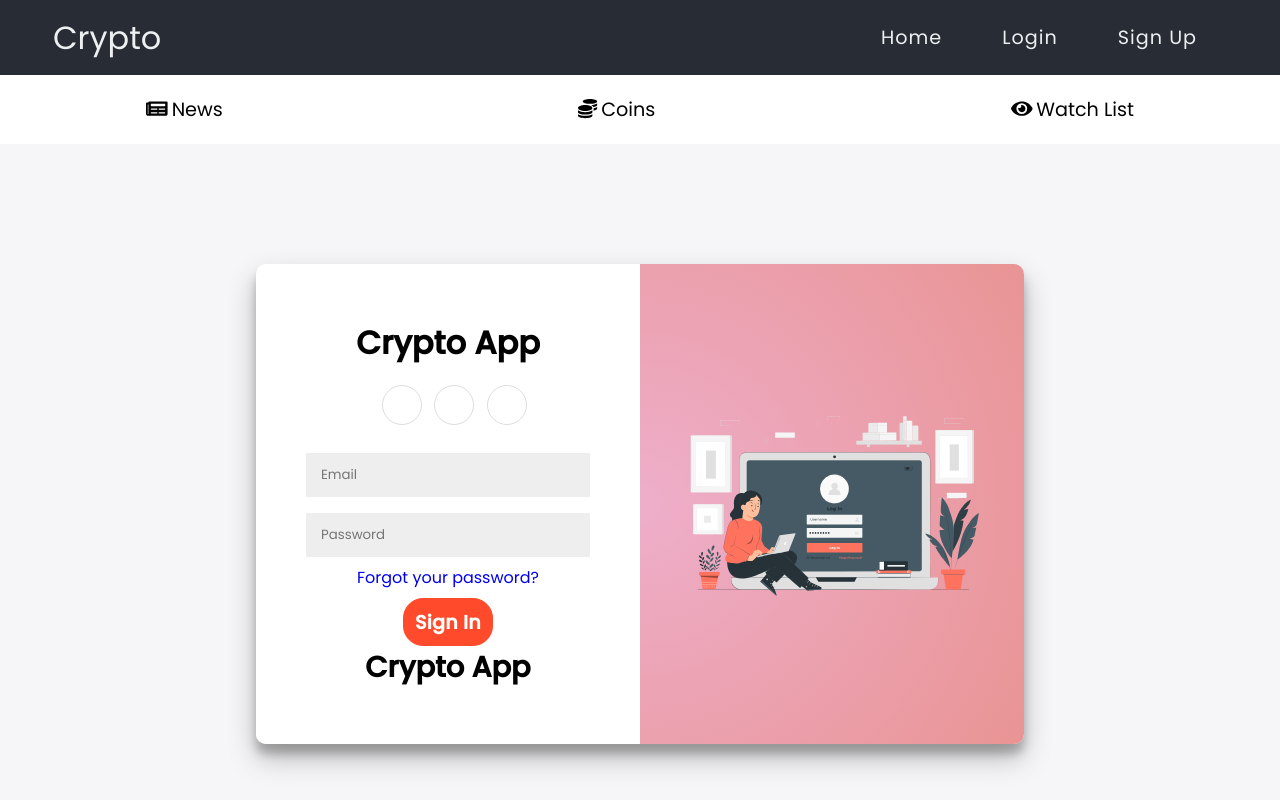
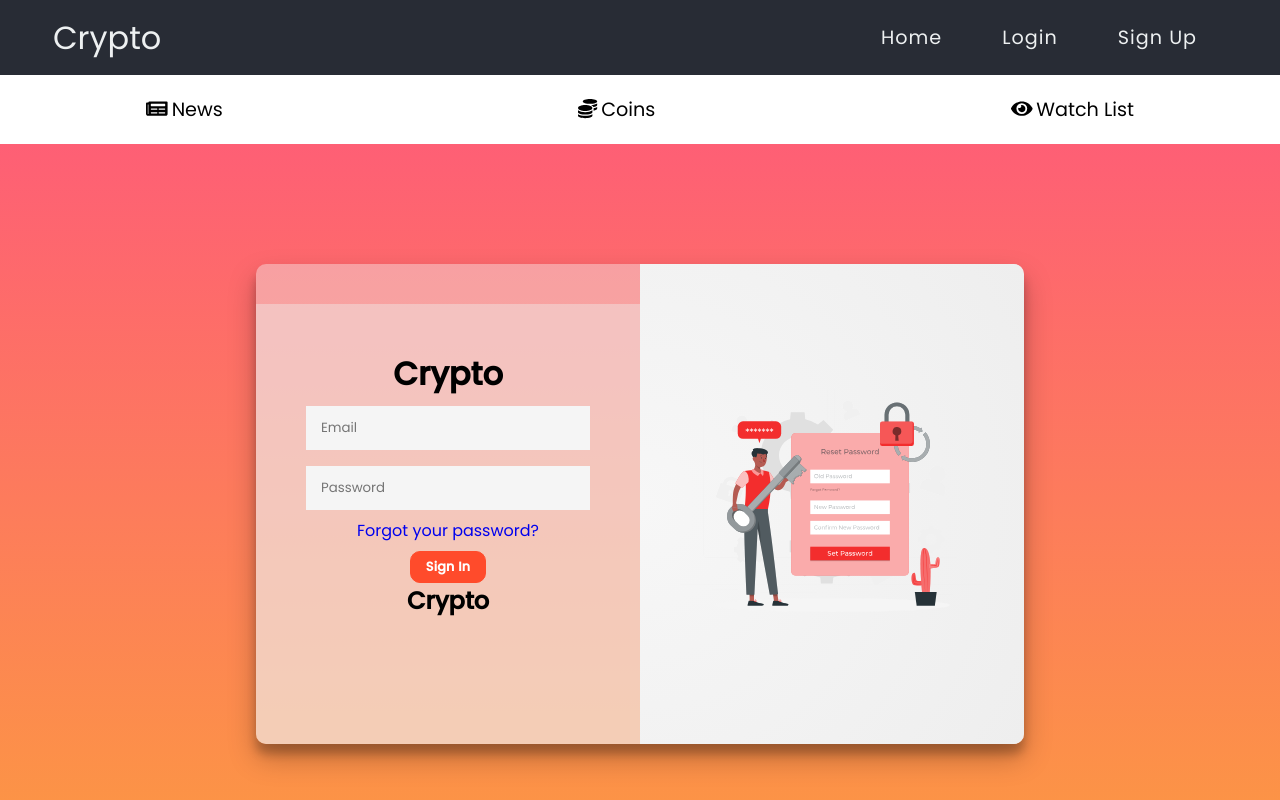
Before and after one commit to SanskritiKhatiyan/crypto-app, a React (Create React App) app in the folder frontend/: page /signin in a window 1280 px wide. Shown: the top 800 px of the page. Built offline with nearby package versions, Linux system fonts and the light colour scheme.

Commit message:
Testing Phase UI 1

```diff
--- a/frontend/src/components/Signin/Signin.css
+++ b/frontend/src/components/Signin/Signin.css
@@ -1,9 +1,9 @@
 * {
   box-sizing: border-box;
 }
-
+/* peechey ka gradient  */
 .body_wrapper {
-  background: #f6f5f7;
+  background-image: linear-gradient(#fe5f75, #fc9842);
   display: flex;
   justify-content: center;
   align-items: center;
@@ -12,31 +12,32 @@
   height: 90vh;
 }
 #title {
-  margin-top: -45vh;
+  margin-top: -50vh;
+  font-family: "Poppins", sans-serif;
 }
 
 #lower_title {
   top: 35vh;
   position: relative;
   font-weight: bold;
-  font-size: 1.8rem;
+  font-size: 1.5rem;
 }
 
 #signin {
-  border-radius: 20px;
+  border-radius: 10px;
   border: 1px solid #ff4b2b;
   top: 30vh;
   left: -7vw;
-  height: 6vh;
-  width: 7vw;
+  height: 4vh;
+  width: 6vw;
   color: #ffffff;
   background-color: #ff4b2b;
-  font-size: 1.2rem;
+  font-size: 0.8rem;
   font-weight: bold;
 }
 
 .form_css {
-  background-color: #ffffff;
+  background: rgba(238, 238, 238, 0.411);
   display: flex;
   align-items: center;
   justify-content: center;
@@ -47,7 +48,7 @@
 }
 
 input {
-  background-color: #eee;
+  background-color: whitesmoke;
   border: none;
   padding: 12px 15px;
   margin: 8px 0;
@@ -55,7 +56,7 @@ input {
 }
 
 .container_signin {
-  background-color: #fff;
+  background: rgba(238, 238, 238, 0.411);
   border-radius: 10px;
   box-shadow: 0 14px 28px rgba(0, 0, 0, 0.25), 0 10px 10px rgba(0, 0, 0, 0.22);
   position: relative;
@@ -95,11 +96,11 @@ input {
   /* background: #FF416C;
 	background: -webkit-linear-gradient(to right, #FF4B2B, #FF416C);
 	background: linear-gradient(to right, #FF4B2B, #FF416C); */
-  background: rgb(238, 174, 202);
+  background: rgba(238, 238, 238, 0.411);
   background: radial-gradient(
     circle,
-    rgba(238, 174, 202, 1) 0%,
-    rgba(233, 148, 148, 1) 100%
+    rgb(247, 247, 247) 0%,
+    rgb(238, 238, 238) 100%
   );
   background-repeat: no-repeat;
   background-size: cover;
--- a/frontend/src/components/Signin/Signin.js
+++ b/frontend/src/components/Signin/Signin.js
@@ -1,6 +1,6 @@
 import React, { useState } from "react";
 import "./Signin.css";
-import LoginImage from "../../assets/loginImage.svg";
+import LoginImage from "../../assets/loginimage1.svg";
 import { useHistory } from "react-router-dom";
 
 const Signin = () => {
@@ -27,12 +27,10 @@ const Signin = () => {
 
     if (response.status === 400 || !data) {
       window.alert("Invalid Credentials ☹☹");
-    }
-    else if(response.status ===200){
+    } else if (response.status === 200) {
       window.alert("Login Successfully 🔥🔥");
       history.push("/");
-    }
-    else{
+    } else {
       window.alert("Please fill all the fields properly!!!");
     }
   };
@@ -42,18 +40,7 @@ const Signin = () => {
       <div class="container_signin">
         <div class="form-container sign-in-container">
           <form method="POST" className="form_css">
-            <h1 id="title">Crypto App</h1>
-            <div class="social-container">
-              <a href="#" class="social">
-                <i class="fab fa-facebook-f"></i>
-              </a>
-              <a href="#" class="social">
-                <i class="fab fa-google-plus-g"></i>
-              </a>
-              <a href="#" class="social">
-                <i class="fab fa-linkedin-in"></i>
-              </a>
-            </div>
+            <h1 id="title">Crypto</h1>
 
             <input
               type="email"
@@ -73,7 +60,7 @@ const Signin = () => {
             <button id="signin" onClick={loginUser}>
               Sign In
             </button>
-            <p id="lower_title"> Crypto App</p>
+            <p id="lower_title"> Crypto</p>
           </form>
         </div>
         <div class="overlay-container">
```
Also changed, not shown: frontend/src/assets/loginimage1.svg (added).
